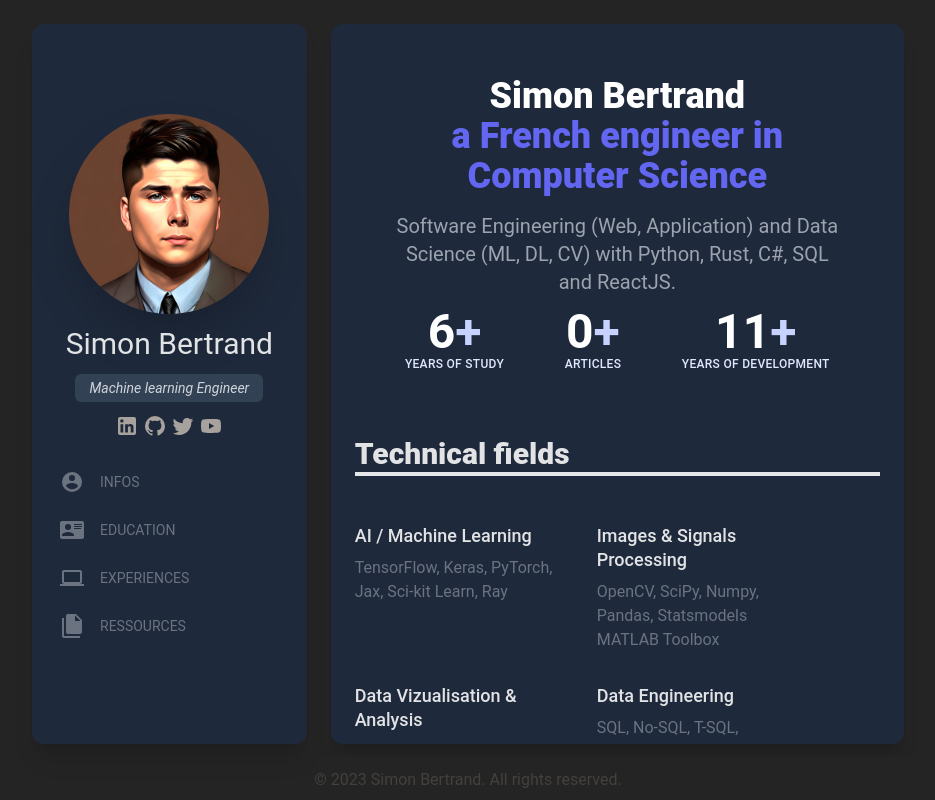
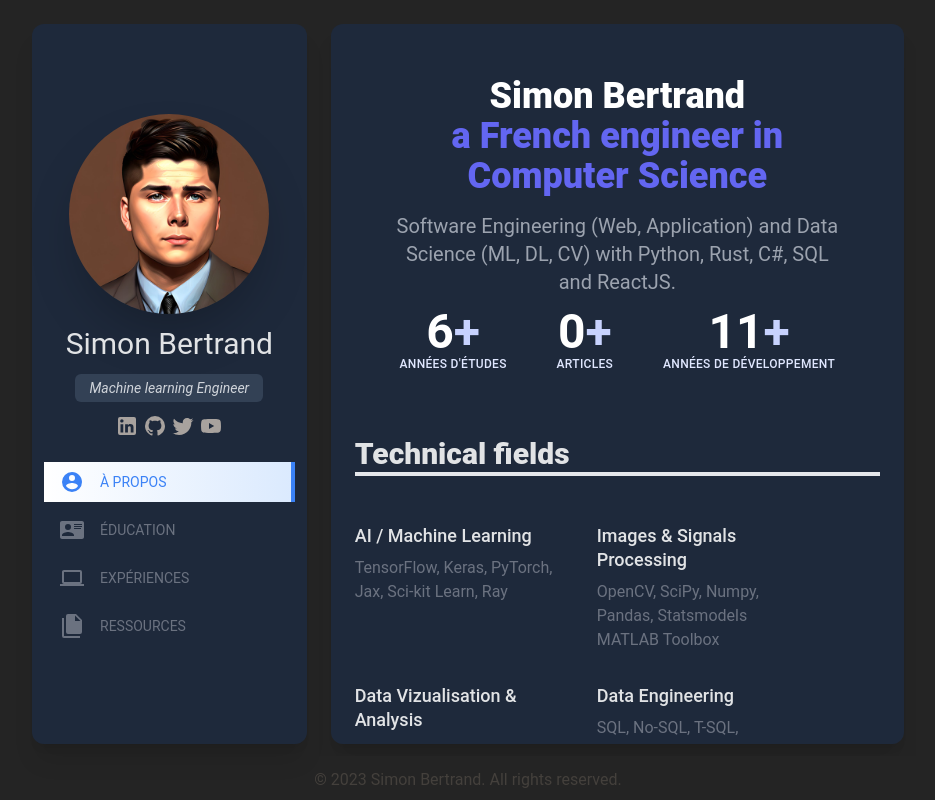
Before and after one commit to Simon-Bertrand/simon-bertrand.github.io, a React (Vite) app: page / in a window 1280 px wide. Shown: the whole page, without its empty margins (172-1107 px from the left). Built offline with nearby package versions, Linux system fonts and the light colour scheme.

Commit message:
Update params.tsx

```diff
--- a/src/params.tsx
+++ b/src/params.tsx
@@ -5,17 +5,17 @@ import RessourcesPage from "./pages/ressources"
 
 export const Menus = [
     {
-      name : "Infos", href : "infos",
+      name : "À propos", href : "",
       page :  <InfosPage />,
       svg : <svg xmlns="http://www.w3.org/2000/svg" width="24" height="24" viewBox="0 0 24 24"><path fill="currentColor" d="M12 19.2c-2.5 0-4.71-1.28-6-3.2c.03-2 4-3.1 6-3.1s5.97 1.1 6 3.1a7.232 7.232 0 0 1-6 3.2M12 5a3 3 0 0 1 3 3a3 3 0 0 1-3 3a3 3 0 0 1-3-3a3 3 0 0 1 3-3m0-3A10 10 0 0 0 2 12a10 10 0 0 0 10 10a10 10 0 0 0 10-10c0-5.53-4.5-10-10-10Z"/></svg>
     },
     {
-      name : "Education", href : "education",
+      name : "Éducation", href : "education",
       page: <EducationPage />,
       svg : <svg xmlns="http://www.w3.org/2000/svg" width="24" height="24" viewBox="0 0 24 24"><path fill="currentColor" d="M2 3h20c1.05 0 2 .95 2 2v14c0 1.05-.95 2-2 2H2c-1.05 0-2-.95-2-2V5c0-1.05.95-2 2-2m12 3v1h8V6h-8m0 2v1h8V8h-8m0 2v1h7v-1h-7m-6 3.91C6 13.91 2 15 2 17v1h12v-1c0-2-4-3.09-6-3.09M8 6a3 3 0 0 0-3 3a3 3 0 0 0 3 3a3 3 0 0 0 3-3a3 3 0 0 0-3-3Z"/></svg>
     },
     {
-      name : "Experiences", href : "experiences",
+      name : "Expériences", href : "experiences",
       page: <ExperiencesPage />,
       svg :<svg xmlns="http://www.w3.org/2000/svg" width="24" height="24" viewBox="0 0 24 24"><path fill="currentColor" d="M4 6h16v10H4m16 2a2 2 0 0 0 2-2V6a2 2 0 0 0-2-2H4c-1.11 0-2 .89-2 2v10a2 2 0 0 0 2 2H0v2h24v-2h-4Z"/></svg>
     },
@@ -50,7 +50,7 @@ export const SocialMedias = [
 ]
 
 export const InfosStats  = [
-  {name :"Years of study", value:(new Date().getFullYear() - 2017)>9?"9":(new Date().getFullYear()-2017).toString()},
+  {name :"Années d'études", value:(new Date().getFullYear() - 2017)>9?"9":(new Date().getFullYear()-2017).toString()},
   {name :"Articles", value:"0"},
-  {name :"Years of development", value:(new Date().getFullYear() - 2012).toString()},
+  {name :"Années de développement", value:(new Date().getFullYear() - 2012).toString()},
 ]
```
